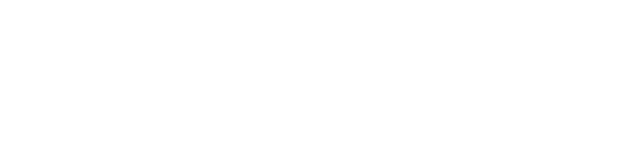
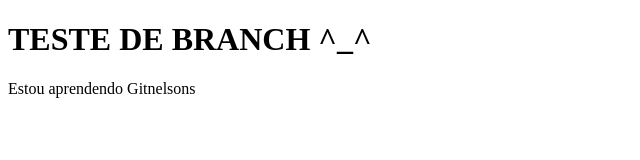
Before and after one commit to raficksz/tutorial_git, a plain HTML site: page index.html in a window 1280 px wide. Shown: the whole page, without its empty margins (0-640 px from the left). Drawn offline with Linux system fonts and the light colour scheme.

Commit message:
Criei um título e um parágrafo

```diff
--- a/index.html
+++ b/index.html
@@ -6,6 +6,11 @@
     <title>bosta</title>
 </head>
 <body>
-
+    <div class="texto">
+        <h1>TESTE DE BRANCH ^_^</h1>
+    </div>
+    <div class="segundo">
+        <p>Estou aprendendo Gitnelsons</p>
+    </div>
 </body>
 </html>
```
